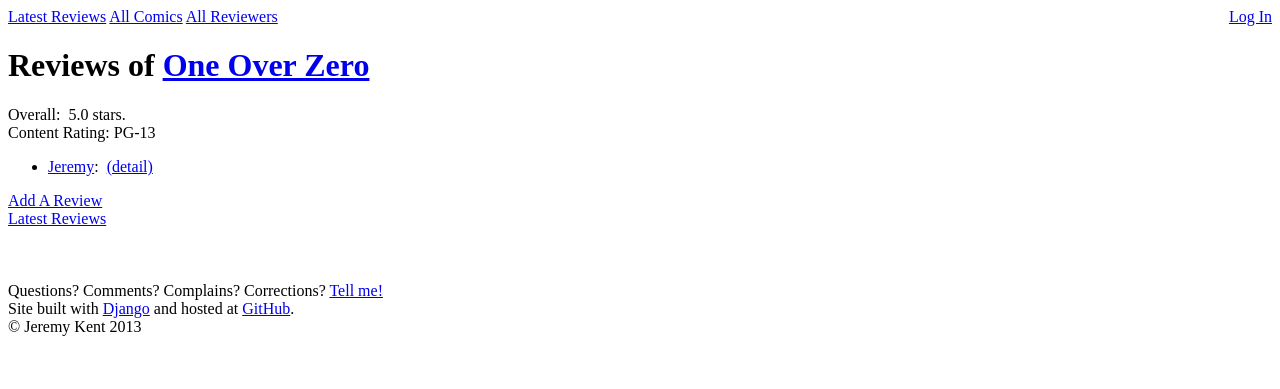
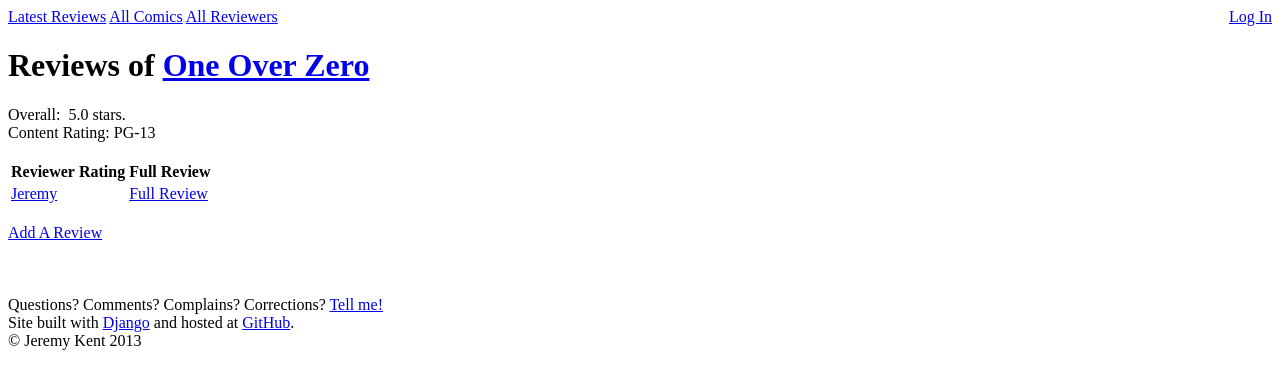
Before and after one commit to ibiwan/ibcomics, a Django app: page /comic/1/ in a window 1280 px wide. Shown: the top 389 px of the page. Run offline with Django 3.2, Linux system fonts and the light colour scheme; data comes from the database, SQL or seed files in the repository; both versions use the stored data as it was after the commit; parts of the project's set-up code (start-up, migrations or seed data) failed here and were passed over; some libraries are stand-ins or nearby versions.

Commit message:
use default template names to simplify views.py

```diff
--- /dev/null
+++ b/ibcomics/templates/reviews/comic_detail.html
@@ -0,0 +1,53 @@
+{% extends 'reviews/base.html' %}
+{% block title %}ibComics Reviews: Comic Detail{% endblock %}
+{% block allreviews %}{{ block.super }}{% endblock %}
+{% block allcomics %}{{ block.super }}{% endblock %}
+{% block allreviewers %}{{ block.super }}{% endblock %}
+
+{% block content %}
+
+    <h1>Reviews of <a href="{{ comic.url }}"/>{{ comic.name }}</a></h1>
+    <div class="comicaveragerating">
+        {% with avg=comic.average_rating %}
+            Overall:
+            <span class="rateit" data-rateit-value="{{ avg }}" data-rateit-ispreset="true" data-rateit-readonly="true"></span>
+            {{ avg }} stars.
+        {% endwith %}
+    </div>
+    <div class="comiccontentrating">
+        Content Rating:
+        {{ comic.get_mpaa_rating_display }}
+    </div>
+    <br />
+    <table class="comicreviews">
+        <thead>
+            <tr>
+                <th>Reviewer</th>
+                <th>Rating</th>
+                <th>Full Review</th>
+            </tr>
+        </thead>
+        <tbody>
+            {% for review in comic.review_set.all %}
+                <tr>
+                    <td>
+                        <a href="{% url 'reviewerdetail' review.reviewer.id %}">{{ review.reviewer.name }}</a>
+                    </td>
+                    <td>
+                        <span class="rateit" data-rateit-value="{{ review.stars }}" data-rateit-ispreset="true" data-rateit-readonly="true"></span>
+                    </td>
+                    <td>
+                        <a href="{% url 'detail' review.id %}">Full Review</a>
+                    </td>
+                </tr>
+        {% endfor %}
+        </tbody>
+    </table>
+    <br />
+    <a href="{% url 'writereview' comic.id %}">Add A Review</a>
+
+    <br /><br />
+
+    {% if debug_message %}<p><strong>{{ debug_message }}</strong></p>{% endif %}
+
+{% endblock %}
--- a/ibcomics/templates/reviews/comicsindex.html
+++ b/ibcomics/templates/reviews/comic_list.html
@@ -10,7 +10,7 @@
         <a href="{% url 'addcomic' %}" class="addcomiclink">Add A Comic</a>
         <br /><br /><br />
     {% endif %}
-    {% if all_comics_list %}
+    {% if comic_list %}
         <table class="comicslist">
             <thead>
                 <tr>
@@ -25,7 +25,7 @@
                 </tr>
             </thead>
             <tbody>
-                {% for comic in all_comics_list %}
+                {% for comic in comic_list %}
                     {% with avg=comic.average_rating count=comic.review_set.count %}
                         <tr class="comicrow">
                             {% if user and user.is_active %}
--- a/ibcomics/templates/reviews/comicdetail.html
+++ /dev/null
@@ -1,38 +0,0 @@
-{% extends 'reviews/base.html' %}
-{% block title %}ibComics Reviews: Comic Detail{% endblock %}
-{% block allreviews %}{{ block.super }}{% endblock %}
-{% block allcomics %}{{ block.super }}{% endblock %}
-{% block allreviewers %}{{ block.super }}{% endblock %}
-
-{% block content %}
-
-    <h1>Reviews of <a href="{{ comic.url }}"/>{{ comic.name }}</a></h1>
-    <div class="comicaveragerating">
-        {% with avg=comic.average_rating %}
-            Overall:
-            <span class="rateit" data-rateit-value="{{ avg }}" data-rateit-ispreset="true" data-rateit-readonly="true"></span>
-            {{ avg }} stars.
-        {% endwith %}
-    </div>
-    <div class="comiccontentrating">
-        Content Rating:
-        {{ comic.get_mpaa_rating_display }}
-    </div>
-    <ul>
-    {% for review in comic.review_set.all %}
-        <li>
-            <a href="{% url 'reviewerdetail' review.reviewer.id %}">{{ review.reviewer.name }}</a>:
-            <span class="rateit" data-rateit-value="{{ review.stars }}" data-rateit-ispreset="true" data-rateit-readonly="true"></span>
-            <a href="{% url 'detail' review.id %}">(detail)</a>
-        </li>
-    {% endfor %}
-    </ul>
-    <a href="{% url 'writereview' comic.id %}">Add A Review</a>
-    <br />
-    <a href="{% url 'index' %}">Latest Reviews</a>
-
-    <br /><br />
-
-    {% if debug_message %}<p><strong>{{ debug_message }}</strong></p>{% endif %}
-
-{% endblock %}
--- a/ibcomics/templates/reviews/reviewerdetail.html
+++ b/ibcomics/templates/reviews/reviewer_detail.html
@@ -19,7 +19,7 @@
             </tr>
         </thead>
         <tbody>
-            {% for review in reviewer.review_set.all %}
+            {% for review in reviewer.reviews_by_comic %}
                 <tr>
                     {% if user and user.is_active and user.id == reviewer.user.id %}
                         <td>
--- a/ibcomics/templates/reviews/reviewersindex.html
+++ b/ibcomics/templates/reviews/reviewer_list.html
@@ -6,7 +6,7 @@
 
 {% block content %}
     <h1>All Reviewers</h1>
-    {% if all_reviewers_list %}
+    {% if reviewer_list %}
         <table>
             <thead>
                 <tr>
@@ -16,7 +16,7 @@
                 </tr>
             </thead>
             <tbody>
-                {% for reviewer in all_reviewers_list %}
+                {% for reviewer in reviewer_list %}
                     <tr>
                         <td>{{ reviewer.name }}</td>
                         <td>
--- a/ibcomics/templates/reviews/writereview.html
+++ b/ibcomics/templates/reviews/writereview.html
@@ -11,7 +11,7 @@
         <p style="color:red;"><strong>{{ error_message }}</strong></p>
     {% endif %}
 
-    <form action="{% url 'savereview' comic_id=comic_id write_edit=write_edit %}" method="post">
+    <form action="{% url 'savereview' comic_id=comic.id write_edit=write_edit %}" method="post">
         {% csrf_token %}
         <div class="login">
             Reviewer:
--- a/reviews/models.py
+++ b/reviews/models.py
@@ -1,7 +1,7 @@
 from django.db import models
+from django.contrib.auth.models import User
+from django.utils import timezone
 import datetime
-from django.utils import timezone
-from django.contrib.auth.models import User
 
 class Comic(models.Model):
     RATING_UNRATED = 'un'
@@ -44,6 +44,8 @@ class Reviewer(models.Model):
     admin = models.BooleanField(default=False)
     def __unicode__(self):
         return self.name
+    def reviews_by_comic(self):
+        return self.review_set.extra(order_by=['comic__name'])
 
 class Review(models.Model):
     comic = models.ForeignKey(Comic)
--- a/reviews/urls.py
+++ b/reviews/urls.py
@@ -7,7 +7,7 @@ urlpatterns = patterns('',
 
 #################################  LISTS  #############################################
     # ex: /
-    url(r'^$', views.IndexView.as_view(), name='index'),
+    url(r'^$', views.ReviewIndexView.as_view(), name='index'),
     # ex: /comics/
     url(r'^comics$', views.ComicIndexView.as_view(), name='comicsindex'),
     # ex: /reviewers/
--- a/reviews/views.py
+++ b/reviews/views.py
@@ -9,41 +9,32 @@ from django.views import generic
 
 from reviews.models import Comic, Reviewer, Review
 
-#################################  LISTS  #############################################
+#################################  LIST VIEWS  #############################################
 
-class IndexView(generic.ListView):
-    template_name = 'reviews/index.html'
-    context_object_name = 'latest_review_list'
+class ReviewIndexView(generic.ListView):
     def get_queryset(self):
         return Review.objects.order_by('-pub_date')[:5]
 
 class ComicIndexView(generic.ListView):
-    template_name = 'reviews/comicsindex.html'
-    context_object_name = 'all_comics_list'
     def get_queryset(self):
-        return Comic.objects.order_by('name')
+        return Comic.objects.extra( select={'lower_name': 'lower(name)'}).order_by('lower_name')
 
 class ReviewerIndexView(generic.ListView):
-    template_name = 'reviews/reviewersindex.html'
-    context_object_name = 'all_reviewers_list'
     def get_queryset(self):
-        return Reviewer.objects.order_by('name')
+        return Reviewer.objects.extra( select={'lower_name': 'lower(name)'}).order_by('lower_name')
 
-#################################  DETAILS  #############################################
+#################################  DETAIL VIEWS  #############################################
 
 class ComicDetailView(generic.DetailView):
     model = Comic
-    template_name = 'reviews/comicdetail.html'
 
 class ReviewerDetailView(generic.DetailView):
     model = Reviewer
-    template_name = 'reviews/reviewerdetail.html'
 
 class ReviewDetailView(generic.DetailView):
     model = Review
-    template_name = 'reviews/detail.html'
 
-#################################  REVIEW MANIP  #############################################
+#################################  REVIEW MANIP (ALL REQUIRE AUTH) #############################################
 
 def writereview(request, comic_id, rating=0, review_text="Enter Review here...", write_edit='Write', error_message=None):
     comic = get_object_or_404(Comic, pk=comic_id)
@@ -60,13 +51,10 @@ def editreview(request, review_id):
 def savereview(request, comic_id, write_edit):
     try:
         comic = get_object_or_404(Comic, pk=comic_id)
-        review_text = request.POST['review_text']
-        rating = request.POST['rating']
-        reviewer = getAndValidateReviewerByUsername(request.POST['username'],
-                                                    request.POST['password'])
-        r, created = Review.objects.get_or_create(reviewer=reviewer, comic=comic)
-        r.review_text = review_text; r.stars = rating; r.pub_date = timezone.now()
-        r.save()
+        reviewer = get_object_or_404(Reviewer, user=request.user) if (request.user and request.user.is_active) else None
+        review, created = Review.objects.get_or_create(reviewer=reviewer, comic=comic, defaults={'pub_date':timezone.now()})
+        (review.review_text, review.stars) = [request.POST[i] for i in ('review_text', 'rating')]
+        review.save()
         return HttpResponseRedirect(reverse('comicdetail', args=(comic.id,)))
     except (KeyError):
         return writereview(request, comic_id, write_edit=write_edit, error_message="Malformed Request; try again")
@@ -81,8 +69,7 @@ def deletereview(request, review_id, error_message=None):
 def confirmdeletereview(request, review_id):
     try:
         review = get_object_or_404(Review, pk=review_id)
-        if request.user and request.user.is_active:
-            reviewer = get_object_or_404(Reviewer, user=request.user)
+        reviewer = get_object_or_404(Reviewer, user=request.user) if (request.user and request.user.is_active) else None
         if reviewer != review.reviewer:
             return deletereview(request, review_id, "You can only delete your own reviews")
         review.delete()
@@ -90,17 +77,16 @@ def confirmdeletereview(request, review_id):
     except (Reviewer.DoesNotExist):
         return deletereview(request, review_id, "Invalid User or Password")
 
-#################################  COMIC MANIP  #############################################
+#################################  COMIC MANIP (ALL REQUIRE AUTH)  #############################################
 
 def addcomic(request, comic_id=0, comic_name="Comic Name", comic_url="URL to FIRST STRIP of Comic", comic_mpaa_rating=Comic.RATING_UNRATED,
              add_edit="Add New", error_message=None):
-    mpaa_rating_choices = Comic.mpaa_choices()
     return render(request, 'reviews/addcomic.html', {'add_edit'            : add_edit,
                                                      'comic_id'            : comic_id,
                                                      'comic_name'          : comic_name,
                                                      'comic_url'           : comic_url,
                                                      'comic_mpaa_rating'   : comic_mpaa_rating,
-                                                     'mpaa_rating_choices' : mpaa_rating_choices,
+                                                     'mpaa_rating_choices' : Comic.mpaa_choices(),
                                                      'error_message'       : error_message,});
 
 def editcomic(request, comic_id):
@@ -109,17 +95,10 @@ def editcomic(request, comic_id):
 
 def savecomic(request, comic_id, add_edit):
     try:
-        comic_name = request.POST['comic_name']
-        comic_url = request.POST['comic_url']
-        comic_mpaa_rating = request.POST['mpaa_rating']
-        if request.user and request.user.is_active:
-            reviewer = get_object_or_404(Reviewer, user=request.user)
-        if int(comic_id) > 0:
-            c = get_object_or_404(Comic, pk=comic_id)
-        else:
-            c = Comic()
-        c.name=comic_name; c.url = comic_url; c.mpaa_rating = comic_mpaa_rating
-        c.save()
+        reviewer = get_object_or_404(Reviewer, user=request.user) if (request.user and request.user.is_active) else None
+        comic = Comic() if int(comic_id)==0 else get_object_or_404(Comic, pk=comic_id)
+        (comic.name, comic.url, comic.mpaa_rating) = [request.POST[i] for i in ('comic_name', 'comic_url', 'mpaa_rating')]
+        comic.save()
         return HttpResponseRedirect(reverse('comicsindex'))
     except (KeyError):
         return addcomic(request, add_edit=add_edit, error_message="Malformed Request; try again");
@@ -133,8 +112,7 @@ def deletecomic(request, comic_id, error_message=None):
 
 def confirmdeletecomic(request, comic_id):
     try:
-        comic = get_object_or_404(Comic, pk=comic_id)
-        comic.delete()
+        get_object_or_404(Comic, pk=comic_id).delete()
         return HttpResponseRedirect(reverse('comicsindex'))
     except (Reviewer.DoesNotExist):
         return deletecomic(request, comic_id, "Invalid User or Password")
```
Also changed, not shown: ibcomics/templates/reviews/review_list.html (renamed from ibcomics/templates/reviews/index.html, +8 -4 lines), ibcomics.sqlite, ibcomics/templates/reviews/review_detail.html (renamed from ibcomics/templates/reviews/detail.html).
